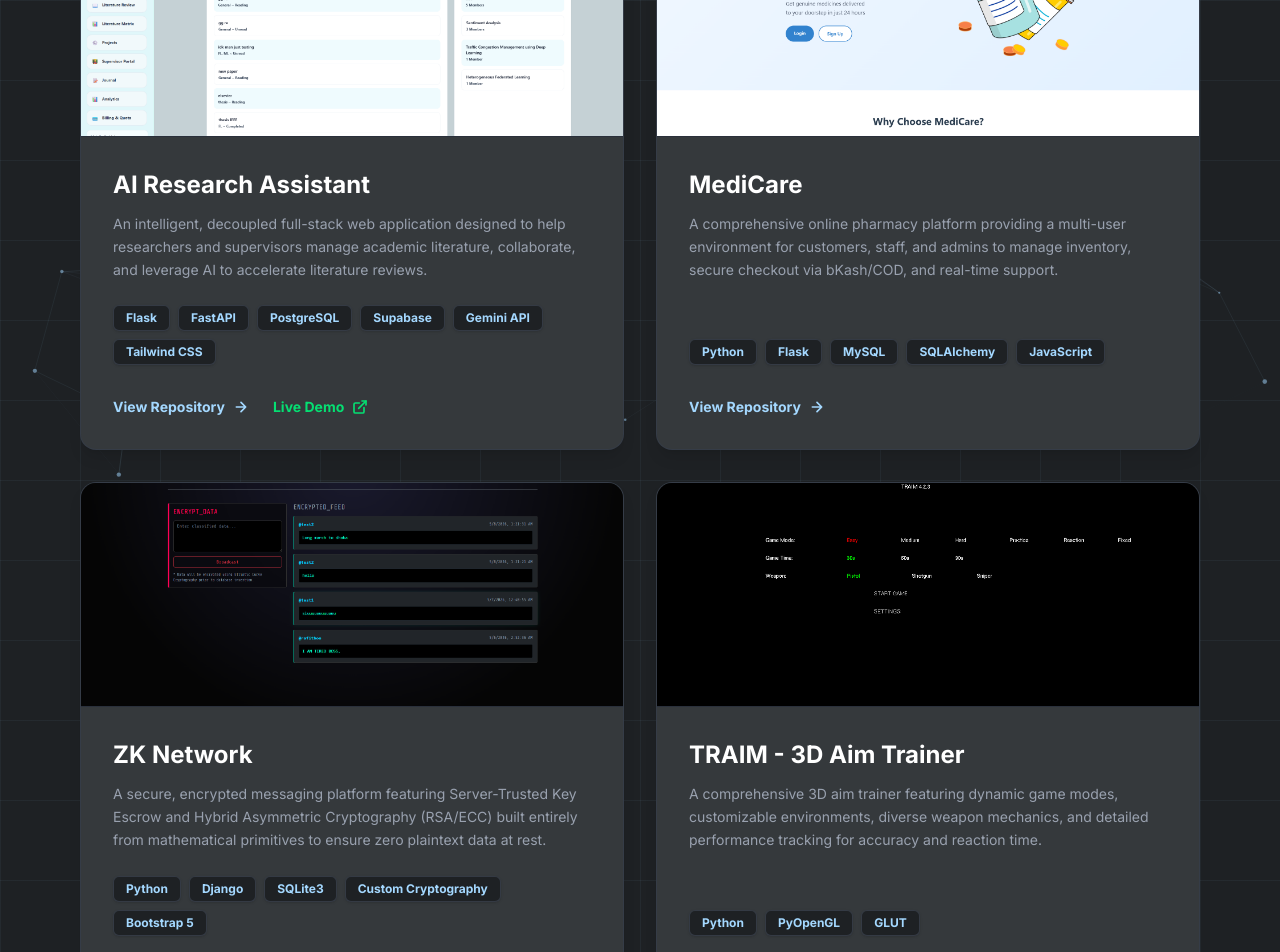
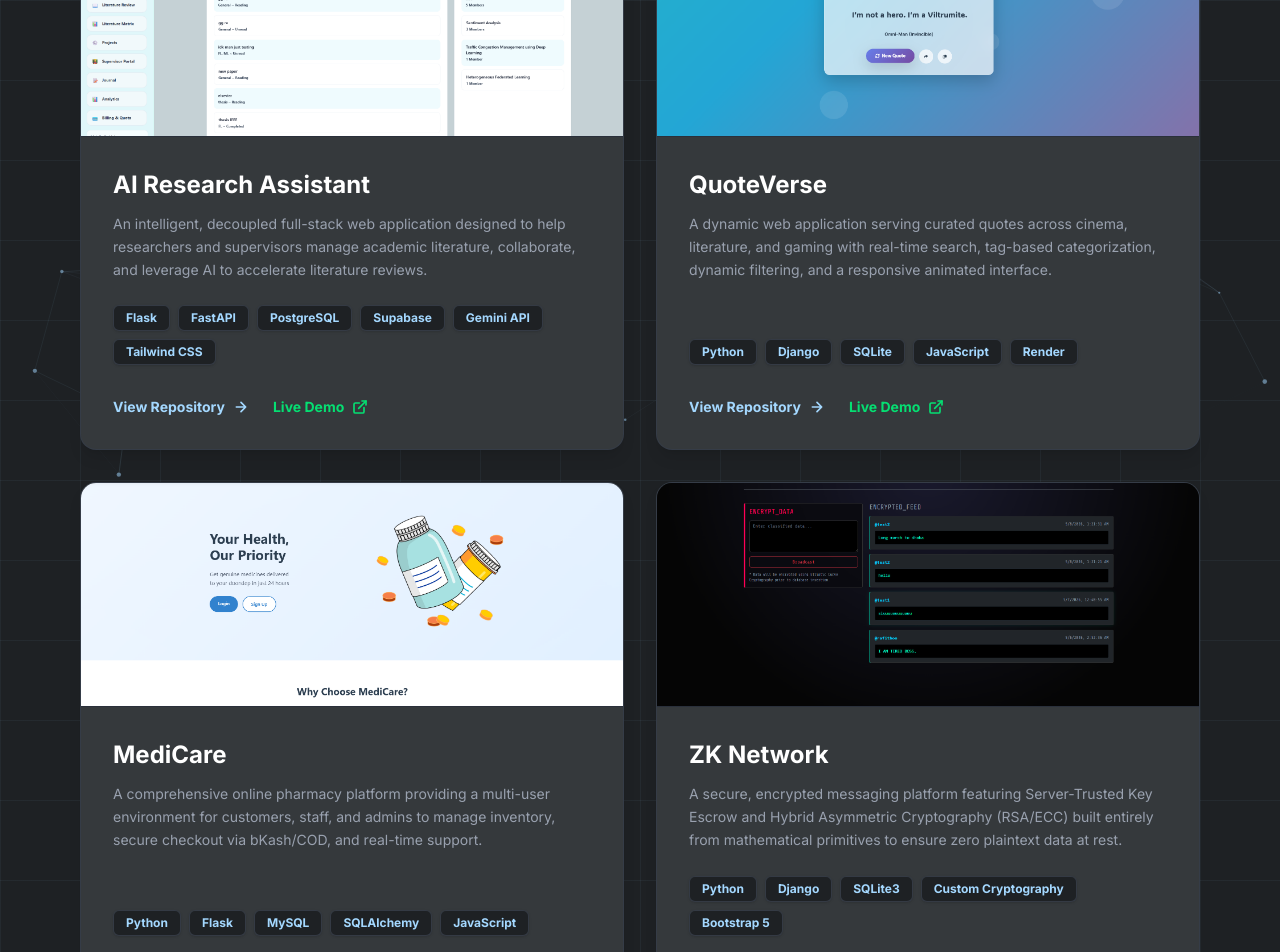
Before and after one commit to rafitboo/my-portfolio, a Next.js app: page /projects in a window 1280 px wide. Shown: the part 320-1272 px from the top of the page. Built offline with nearby package versions, Linux system fonts and the light colour scheme.

Commit message:
added QuoteVerse project

```diff
--- a/src/app/projects/page.jsx
+++ b/src/app/projects/page.jsx
@@ -10,6 +10,15 @@
       githubLink: "https://github.com/rafitboo/ai-research-assistant.git",
       liveLink: "https://ai-research-assistant-theta-nine.vercel.app/",
       image: "/ai-research.png"
+    },
+        {
+      _id: "6a9a967285219a48c8da7d3e",
+      title: "QuoteVerse",
+      description: "A dynamic web application serving curated quotes across cinema, literature, and gaming with real-time search, tag-based categorization, dynamic filtering, and a responsive animated interface.",
+      techStack: ["Python", "Django", "SQLite", "JavaScript", "Render"],
+      githubLink: "https://github.com/rafitboo/QuoteVerse.git",
+      liveLink: "https://quoteverse.onrender.com",
+      image: "/quote-verse.png"
     },
     {
       _id: "6a9a967285219a48c8da7d3c",
@@ -29,15 +38,6 @@
       liveLink: "",
       image: "/zk.png"
     },
-    {
-      _id: "6a9a967285219a48c8da7d3e",
-      title: "TRAIM - 3D Aim Trainer",
-      description: "A comprehensive 3D aim trainer featuring dynamic game modes, customizable environments, diverse weapon mechanics, and detailed performance tracking for accuracy and reaction time.",
-      techStack: ["Python", "PyOpenGL", "GLUT"],
-      githubLink: "https://github.com/rafitboo/CSE423-Computer-Graphics.git",
-      liveLink: "",
-      image: "/traim.png"
-    }
   ];
 
   return (
--- a/src/components/Projects.jsx
+++ b/src/components/Projects.jsx
@@ -10,6 +10,15 @@
       githubLink: "https://github.com/rafitboo/ai-research-assistant.git",
       liveLink: "https://ai-research-assistant-theta-nine.vercel.app/",
       image: "/ai-research.png"
+    },
+        {
+      _id: "6a9a967285219a48c8da7d3e",
+      title: "QuoteVerse",
+      description: "A dynamic web application serving curated quotes across cinema, literature, and gaming with real-time search, tag-based categorization, dynamic filtering, and a responsive animated interface.",
+      techStack: ["Python", "Django", "SQLite", "JavaScript", "Render"],
+      githubLink: "https://github.com/rafitboo/QuoteVerse.git",
+      liveLink: "https://quoteverse.onrender.com",
+      image: "/quote-verse.png"
     },
     {
       _id: "6a9a967285219a48c8da7d3c",
@@ -29,15 +38,7 @@
       liveLink: "",
       image: "/zk.png"
     },
-    {
-      _id: "6a9a967285219a48c8da7d3e",
-      title: "TRAIM - 3D Aim Trainer",
-      description: "A comprehensive 3D aim trainer featuring dynamic game modes, customizable environments, diverse weapon mechanics, and detailed performance tracking for accuracy and reaction time.",
-      techStack: ["Python", "PyOpenGL", "GLUT"],
-      githubLink: "https://github.com/rafitboo/CSE423-Computer-Graphics.git",
-      liveLink: "",
-      image: "/traim.png"
-    }
+
   ];
 
   return (
```
Also changed, not shown: public/quote-verse.png (added).
